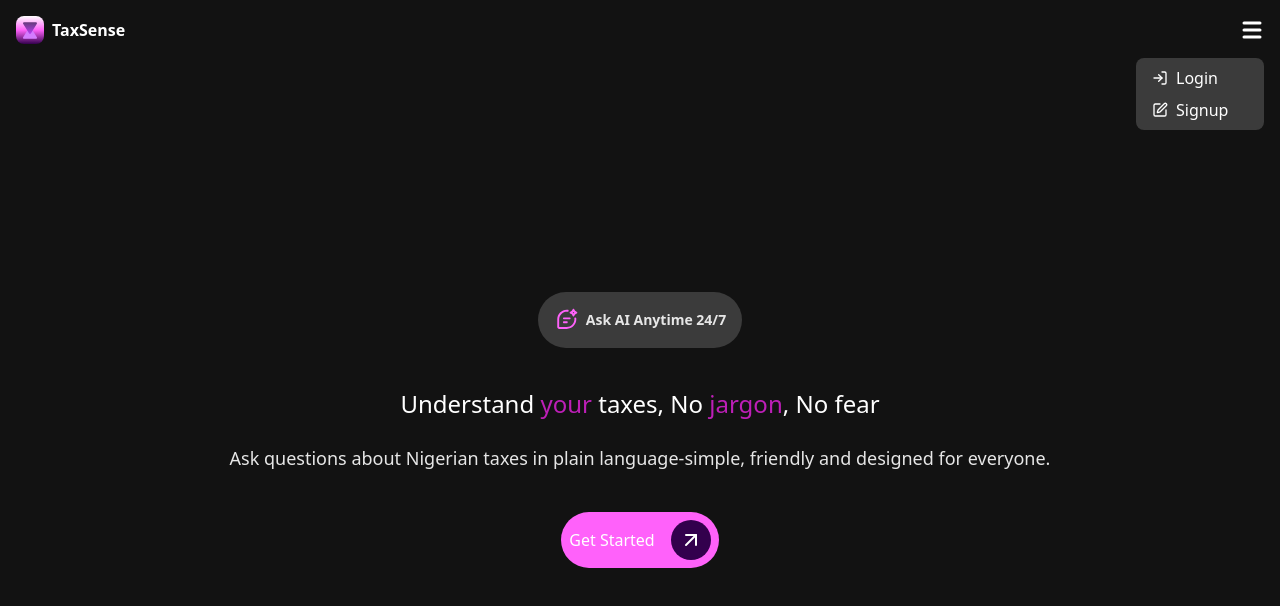
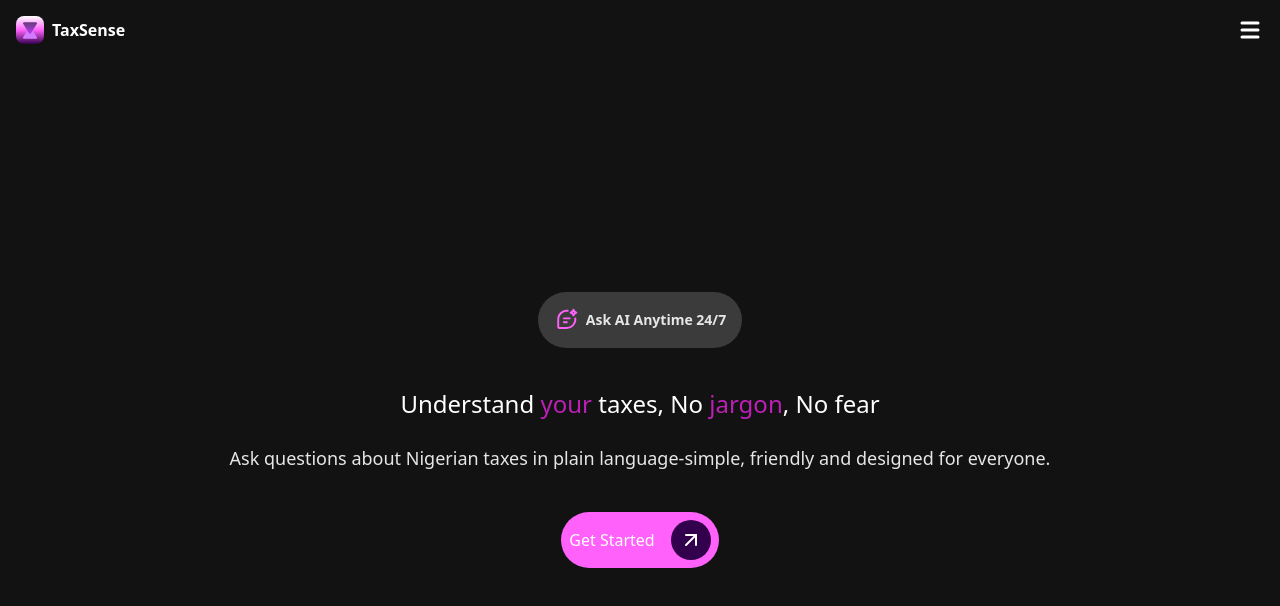
Before and after one commit to hassanismailtech/tax-mate, a React (Vite) app: page / in a window 1280 px wide. Shown: the top 606 px of the page. Built offline with nearby package versions, Linux system fonts and the light colour scheme.

Commit message:
feat(shared/ui): implement toggle open/close functionality in the header

```diff
--- a/src/shared/ui/Header.jsx
+++ b/src/shared/ui/Header.jsx
@@ -1,8 +1,11 @@
 import { Menu } from "lucide-react";
 import Logo from "../assets/images/logo.svg";
 import AuthMenu from "./AuthMenu";
+import { useState } from "react";
 
 export default function Header() {
+  const [isOpen, setIsOpen] = useState(false);
+
   return (
     <header className="flex justify-between items-center p-4 text-[hsl(var(--text-primary))]">
       <div className="flex items-center gap-2">
@@ -11,11 +14,15 @@ export default function Header() {
       </div>
 
       <div className="flex flex-col items-end relative">
-        <button aria-label="Open menu">
+        <button
+          className={`cursor-pointer ${isOpen ? "ring-2 ring-[hsl(var(--color-accent))]" : ""} rounded-md p-0.5`}
+          onClick={() => setIsOpen(!isOpen)}
+          aria-label="Open menu"
+        >
           <Menu strokeWidth={3} />
         </button>
 
-        <AuthMenu />
+        {isOpen && <AuthMenu />}
       </div>
     </header>
   );
```
